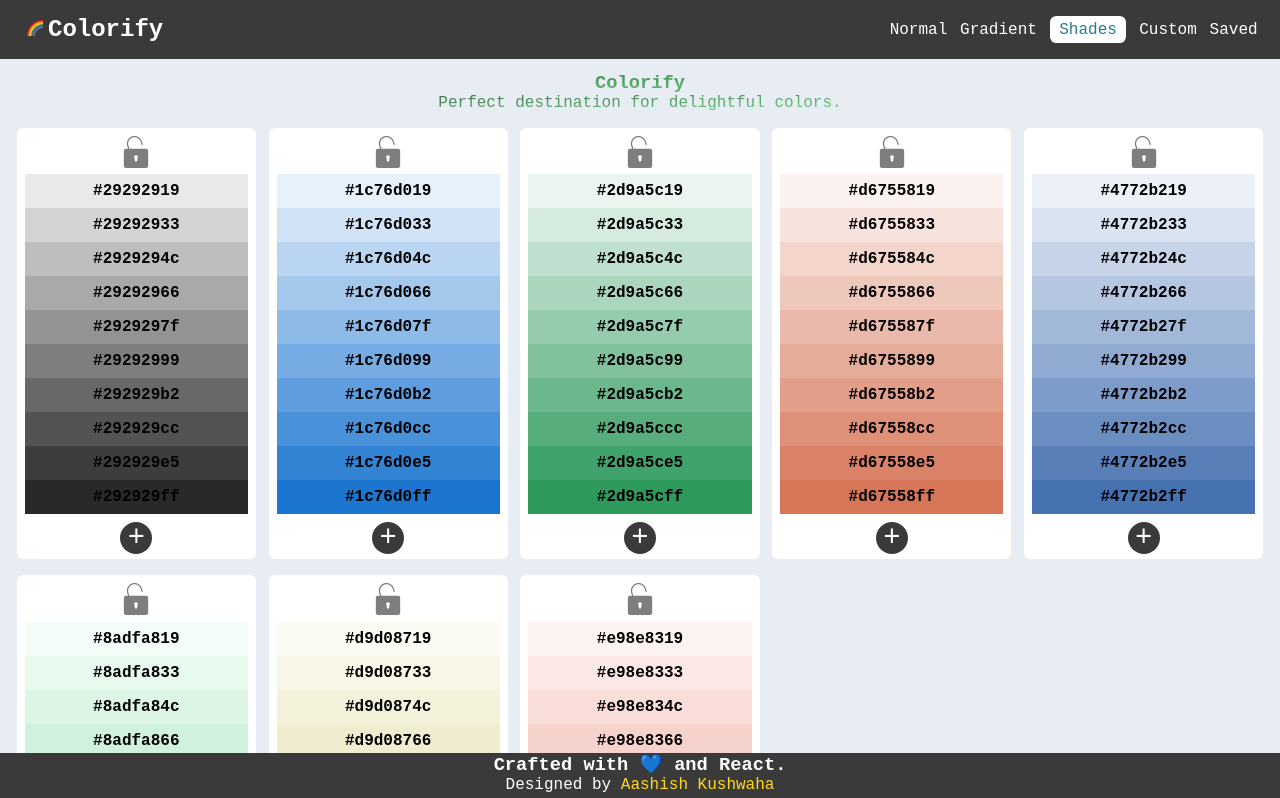
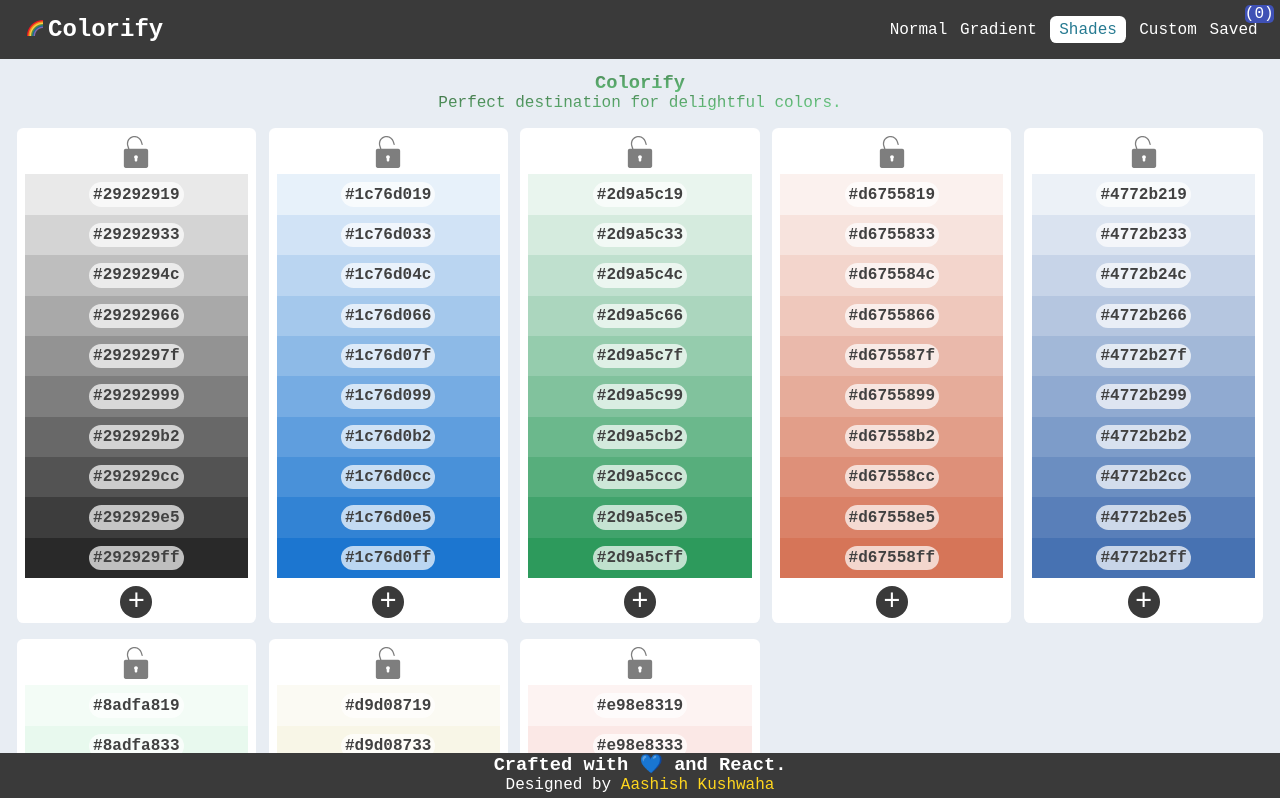
Before and after one commit to Aashishkushwaha/colorify, a React (Create React App) app: page /shades in a window 1280 px wide. Shown: the top 798 px of the page. Built offline with nearby package versions, Linux system fonts and the light colour scheme.

Commit message:
animation removed when item is locked, accessability to 100% & show saved items count

```diff
--- a/src/App.js
+++ b/src/App.js
@@ -51,7 +51,6 @@ export default function App(props) {
 
   return (
     <Router>
-      {<SideBar showSideBar={showSideBar} />}
       {showSideBar && (
         <>
           <Suspense fallback={<h1 className="heading">Backdrop</h1>}>
@@ -60,11 +59,12 @@ export default function App(props) {
         </>
       )}
 
-      <NavBar showSideBar={showSideBar} onClickHandler={drawerHandler} />
       <SavedPalleteItemsContext.Provider
         value={{ savedPalleteItems, setSavedPalleteItems }}
       >
         <CopyContext.Provider value={{ copyColor, getHexCode }}>
+          {<SideBar showSideBar={showSideBar} />}
+          <NavBar showSideBar={showSideBar} onClickHandler={drawerHandler} />
           <div className="App">
             <h3 className="heading mt-3">Colorify</h3>
             <span className="heading mb-1 inline-block">
--- a/src/components/customPalleteItem.js
+++ b/src/components/customPalleteItem.js
@@ -113,6 +113,10 @@ const CustomPalleteItem = ({ removeSavedPalleteItem, index }) => {
 
   return (
     <div style={{ width: "20rem", margin: "0 auto", marginTop: "1.2rem" }}>
+      <div className="customColor">
+        <label htmlFor="primaryBackground" style={{ margin: ".3rem 0" }}>
+          Change
+        </label>
         <input
           type="color"
           name="primary"
@@ -120,6 +124,7 @@ const CustomPalleteItem = ({ removeSavedPalleteItem, index }) => {
           value={primaryBackground}
           onChange={(e) => setPrimaryBackground(e.target.value)}
         />
+      </div>
       <div
         className={assignedClasses.join(" ")}
         style={{ position: "relative" }}
@@ -130,7 +135,7 @@ const CustomPalleteItem = ({ removeSavedPalleteItem, index }) => {
         >
           {primaryBackground}
         </span>
-        <div style={style}>
+        <div className="custom_color_pallete_item" style={style}>
           <span
             className="pallete-item__save"
             onClick={(e) => {
@@ -152,6 +157,7 @@ const CustomPalleteItem = ({ removeSavedPalleteItem, index }) => {
           {secondaryBackground}
         </span>
       </div>
+      <div className="customColor">
         <input
           type="color"
           name="secondary"
@@ -159,6 +165,10 @@ const CustomPalleteItem = ({ removeSavedPalleteItem, index }) => {
           value={secondaryBackground}
           onChange={(e) => setSecondaryBackground(e.target.value)}
         />
+        <label htmlFor="secondaryBackground" style={{ margin: ".3rem 0" }}>
+          Change
+        </label>
+      </div>
     </div>
   );
 };
--- a/src/components/gradientPalleteItem.js
+++ b/src/components/gradientPalleteItem.js
@@ -123,7 +123,7 @@ const GradientPalleteItem = ({
     }
 
     let timer = setTimeout(() => {
-      setPalleteClasses(["shutter show-shutter"]);
+      !isLocked && setPalleteClasses(["shutter show-shutter"]);
     }, 50);
 
     return () => {
@@ -145,7 +145,7 @@ const GradientPalleteItem = ({
     <div className={assignedClasses.join(" ")} style={{ position: "relative" }}>
       <span
         onClick={(event) => handler(event, originalPrimaryBackground, "upper")}
-        style={{ color: originalPrimaryBackground }}
+        style={{ color: "#414141" }}
       >
         {originalPrimaryBackground}
       </span>
@@ -186,7 +186,7 @@ const GradientPalleteItem = ({
         onClick={(event) =>
           handler(event, originalSecondaryBackground, "lower")
         }
-        style={{ color: originalSecondaryBackground }}
+        style={{ color: "#414141" }}
       >
         {originalSecondaryBackground}
       </span>
--- a/src/components/navBarComponent.js
+++ b/src/components/navBarComponent.js
@@ -1,6 +1,7 @@
-import React from "react";
+import React, { useContext } from "react";
 import { NavLink, Link } from "react-router-dom";
 import mainLogo from "../assets/img/main-logo.svg";
+import SavedPalleteItemsContext from "../context/SavedPalleteItemsContext";
 
 /**
  * Environment property file
@@ -13,6 +14,8 @@ import mainLogo from "../assets/img/main-logo.svg";
  */
 
 export default ({ onClickHandler }) => {
+  const { savedPalleteItems } = useContext(SavedPalleteItemsContext);
+
   return (
     <header className="main-header">
       <div onClick={onClickHandler}>
@@ -52,7 +55,25 @@ export default ({ onClickHandler }) => {
           </li>
           <li>
             <NavLink className="main-header__list-item" to="/saved">
-              Saved
+              <span
+                style={{
+                  position: "relative",
+                }}
+              >
+                Saved
+                <span
+                  style={{
+                    position: "absolute",
+                    top: "-1rem",
+                    right: "-1rem",
+                    background: "#3f51b5",
+                    color: "#fff",
+                    borderRadius: ".3rem",
+                  }}
+                >
+                  ({savedPalleteItems.length})
+                </span>
+              </span>
             </NavLink>
           </li>
         </ul>
--- a/src/components/normalPalleteItem.js
+++ b/src/components/normalPalleteItem.js
@@ -35,7 +35,8 @@ const NormalPalleteItem = ({
     background: originalBackground,
     cursor: "pointer",
   };
-  let assignedClasses = ["pallete-item", "rounded", "rotate", rotate];
+  let assignedClasses = ["pallete-item", "rounded", "rotate"];
+  if (!isLocked) assignedClasses.push(rotate);
 
   useEffect(() => {
     !hasSavedClass
@@ -129,7 +130,7 @@ const NormalPalleteItem = ({
         <span className={savedSpanClasses.join(" ")}>Saved</span>
         <span className={copiedSpanClasses.join(" ")}>Copied</span>
       </div>
-      <span style={{ color: originalBackground }}>{originalBackground}</span>
+      <span style={{ color: "#414141" }}>{originalBackground}</span>
     </div>
   );
 };
--- a/src/components/shadesPalleteItem.js
+++ b/src/components/shadesPalleteItem.js
@@ -143,11 +143,21 @@ const ShadesPalleteItem = ({
               }, ${originalBackground[2]}, ${(index + 1) / 10})`,
             }}
           >
-            #
-            {getHexCode(originalBackground[0]) +
-              getHexCode(originalBackground[1]) +
-              getHexCode(originalBackground[2]) +
-              Math.floor(((index + 1) / 10) * 255).toString(16)}
+            <span
+              style={{
+                background: "rgba(255, 255, 255, .7)",
+                color: "#414141",
+                padding: ".2rem .25rem",
+                borderRadius: "1rem",
+                display: "inline-block",
+              }}
+            >
+              #
+              {getHexCode(originalBackground[0]) +
+                getHexCode(originalBackground[1]) +
+                getHexCode(originalBackground[2]) +
+                Math.floor(((index + 1) / 10) * 255).toString(16)}
+            </span>
           </span>
         ))}
         <span
--- a/src/components/sideBar.js
+++ b/src/components/sideBar.js
@@ -1,9 +1,10 @@
-import React from "react";
+import React, { useContext } from "react";
 import { NavLink, Link } from "react-router-dom";
 import mainLogo from "../assets/img/main-logo.svg";
+import SavedPalleteItemsContext from "../context/SavedPalleteItemsContext";
 
 const SideBar = ({ showSideBar }) => {
-  let styles = {};
+  const { savedPalleteItems } = useContext(SavedPalleteItemsContext);
   let assignedClasses = showSideBar ? ["sidebar show-sidebar"] : ["sidebar"];
 
   return (
@@ -40,7 +41,27 @@ const SideBar = ({ showSideBar }) => {
       </li>
       <li>
         <NavLink className="" to="/saved">
-          Saved
+          <span>Saved</span>
+          {/* style={{
+            marginLeft: "1.2rem",
+            width: "1rem",
+            height: "1rem",
+            background: "tomato",
+            color: "#fff",
+            display: "inline-flex",
+            alignItems: "center",
+            justifyContent: "center",
+            borderRadius: "50%", */}
+          <span
+            style={{
+              marginLeft: ".2rem",
+              background: "#3f51b5",
+              borderRadius: ".3rem",
+              color: "#fff",
+            }}
+          >
+            ({savedPalleteItems.length})
+          </span>
         </NavLink>
       </li>
     </ul>
--- a/src/styles.css
+++ b/src/styles.css
@@ -12,6 +12,14 @@ body {
   font-family: "Courier New", Courier, monospace;
 }
 
+div.customColor {
+  display: flex;
+  flex-direction: column;
+  margin: 0.8rem 0;
+  justify-content: space-evenly;
+  align-items: center;
+}
+
 input[type="color"] {
   -webkit-appearance: none;
   border: none;
@@ -20,7 +28,6 @@ input[type="color"] {
   border-radius: 50%;
   outline: none;
   background: none;
-  margin: 0.8rem 0;
   box-shadow: 0 0px 2px 2px rgba(0, 0, 0, 0.5);
 }
 input[type="color"]::-webkit-color-swatch-wrapper {
@@ -147,7 +154,7 @@ input[type="color"]::-webkit-color-swatch {
 .pallete-item {
   padding: 0.5rem;
   background: #fff;
-  transition: all 0.4s;
+  transition: all 0.2s;
   margin: 0 0.25rem;
 }
 
@@ -248,7 +255,7 @@ input[type="color"]::-webkit-color-swatch {
 }
 
 .btn-blue {
-  background: dodgerblue;
+  background: #3f51b5;
 }
 
 .rotate {
@@ -256,7 +263,8 @@ input[type="color"]::-webkit-color-swatch {
 }
 
 .rotate-right {
-  transform: rotateY(360deg);
+  /* transform: rotateY(360deg); */
+  transform: rotateY(1080deg);
 }
 
 .rotate-left {
@@ -302,7 +310,7 @@ input[type="color"]::-webkit-color-swatch {
 }
 
 .show-shutter {
-  animation: shutter 0.5s ease-in-out;
+  animation: shutter 0.3s ease-in-out;
 }
 
 .shades__container {
@@ -361,11 +369,15 @@ input[type="color"]::-webkit-color-swatch {
 }
 
 @keyframes shutter {
-  20% {
+  20%,
+  50%,
+  80% {
     max-height: 143%;
     opacity: 1;
   }
 
+  35%,
+  65%,
   100% {
     max-height: 0%;
     opacity: 0.8;
@@ -411,7 +423,11 @@ input[type="color"]::-webkit-color-swatch {
   }
 
   .pallete-item > div {
-    padding: 5rem 0;
+    padding: 3rem 0;
+  }
+
+  .pallete-item > div.custom_color_pallete_item {
+    padding: 6rem 0;
   }
 
   .grid {
```
Lines whose indentation alone changed are shown as unchanged.
